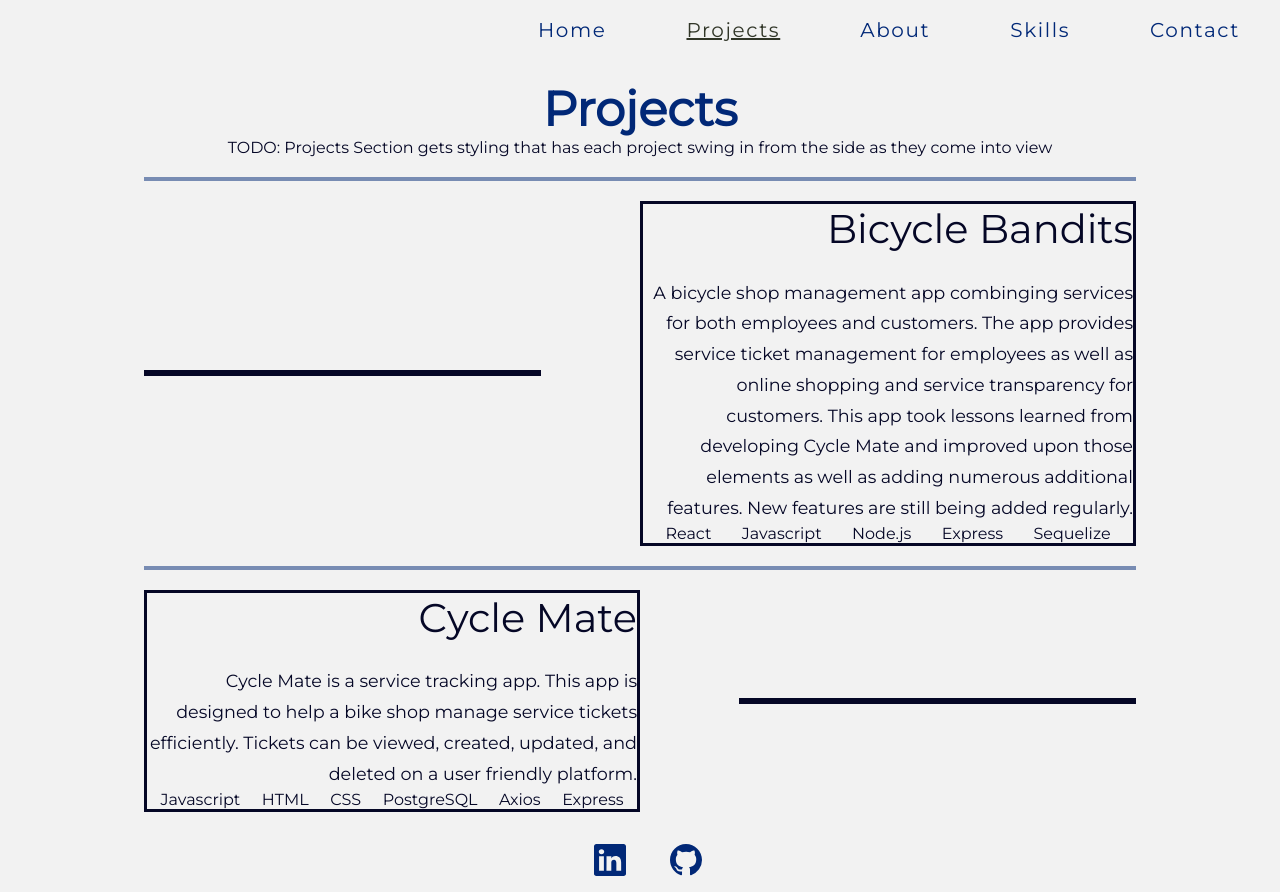
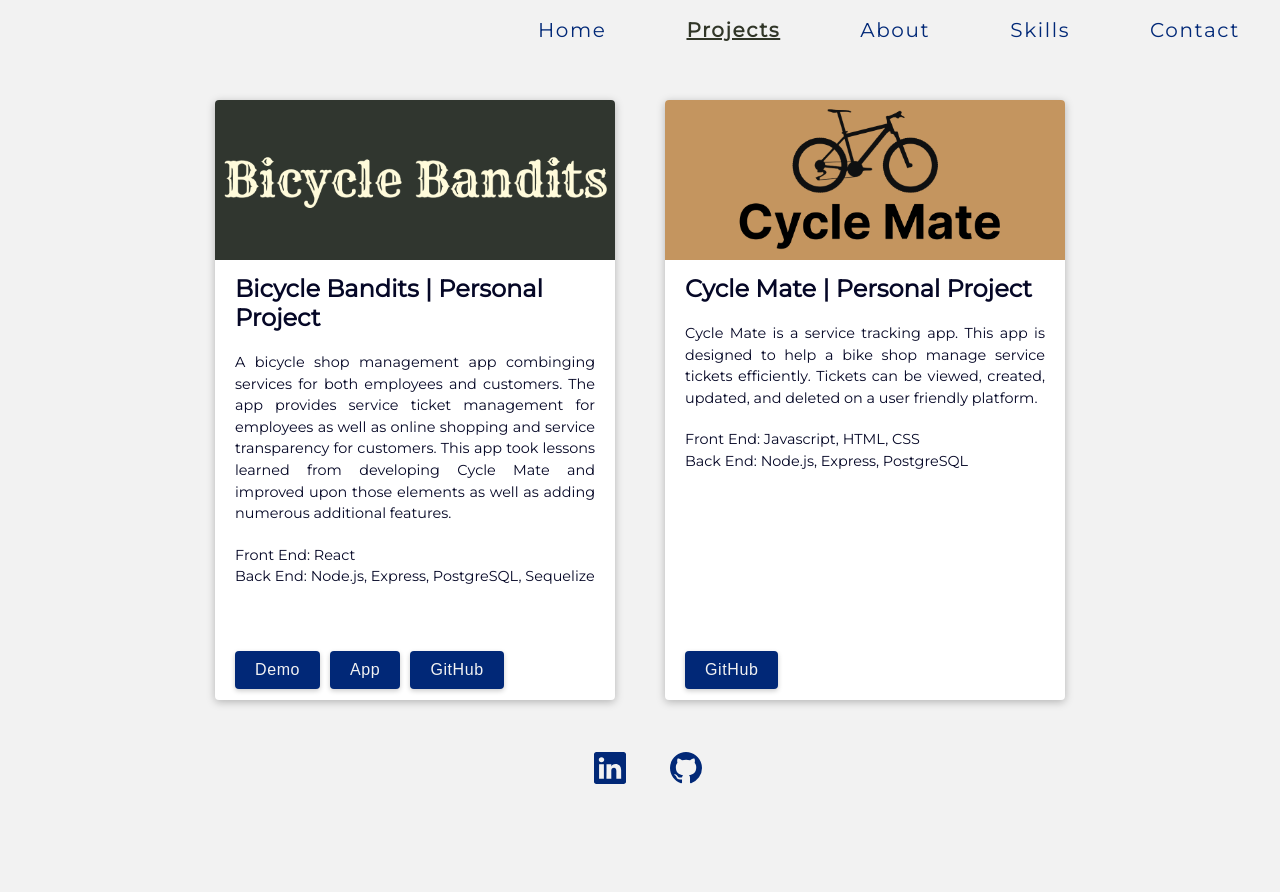
Before and after one commit to tkwaterss/revamped_portfolio, a React (Create React App) app: page /projects in a window 1280 px wide. After the commit the page ends 800 px from the top, so only its background shows below. Built offline with nearby package versions, Linux system fonts and the light colour scheme.

Commit message:
project card layout complete and project info added

```diff
--- a/src/components/About.module.css
+++ b/src/components/About.module.css
@@ -6,7 +6,7 @@
   margin: 0 auto;
 }
 .aboutMe {
-  font-size: 1.25em;
+  font-size: 1.1em;
   font-weight: bold;
   text-align: justify;
 }
--- a/src/components/Header.jsx
+++ b/src/components/Header.jsx
@@ -7,6 +7,7 @@ const Header = () => {
     return {
       color: isActive ? "#313628" : "",
       textDecoration: isActive ? "underline" : "",
+      fontWeight: isActive ? "bold" : "",
     };
   };
   return (
--- a/src/components/Projects.jsx
+++ b/src/components/Projects.jsx
@@ -1,106 +1,33 @@
 import React from "react";
 import classes from "./Projects.module.css";
+import ProjectCard from "./UI/ProjectCard";
+import cycleMate from "../images/Cycle-Mate.png";
+import bicycleBandits from "../images/Bicycle-Bandits.png";
 
 const Projects = () => {
   return (
     <section className={classes.section}>
-      <h2>Projects</h2>
-      TODO: Projects Section gets styling that has each project swing in from the side as they come into view
-      <div className={classes.projectDivider}></div>
-      <section className={classes.project}>
-        <section className={classes.projectPreview}>
-          {/* <a
-            target="_blank"
-            href="https://bicycle-bandits.herokuapp.com/"
-            alt="screenshot of Bike Bandits"
-          >
-            <img
-              id="bike-bandits-scrnshot"
-              src="./images/Screenshot 2023-06-01 125426.png"
-              alt="Bicycle Bandits Screenshot"
-            />
-          </a> */}
-        </section>
-        <section className={classes.projectDescription}>
-          <h3>Bicycle Bandits</h3>
-          <div className={classes.projectLinksContainer}>
-            <h5>
-              {/* <a target="_blank" href="https://youtu.be/Rw1oUMVaRDo">
-                Watch a Demo
-              </a> */}
-            </h5>
-            <h5>
-              {/* <a target="_blank" href="https://bicycle-bandits.herokuapp.com/">
-                Visit the App
-              </a> */}
-            </h5>
-            <h5>
-              {/* <a
-                target="_blank"
-                href="https://github.com/tkwaterss/Bicycle_Bandits"
-              >
-                See the Code
-              </a> */}
-            </h5>
-          </div>
-          <p>
-            A bicycle shop management app combinging services for
-            both employees and customers. The app provides service ticket
-            management for employees as well as online shopping and service
-            transparency for customers. This app took lessons learned from
-            developing Cycle Mate and improved upon those elements as well as
-            adding numerous additional features. New features are still being
-            added regularly.
-          </p>
-          <ol className={classes.projectSkills}>
-            <li>React</li>
-            <li>Javascript</li>
-            <li>Node.js</li>
-            <li>Express</li>
-            <li>Sequelize</li>
-          </ol>
-        </section>
-      </section>
-      <div className={classes.projectDivider}></div>
-      <section className={classes.project}>
-        <section className={classes.projectDescription}>
-          <h3>Cycle Mate</h3>
-          <div className={classes.projectLinksContainer}>
-            <h5>
-              {/* <a target="_blank" href="https://github.com/tkwaterss/Cycle_Mate">
-                See the Code
-              </a> */}
-            </h5>
-          </div>
-          <p>
-            Cycle Mate is a service tracking app. This app is designed to help a
-            bike shop manage service tickets efficiently. Tickets can be viewed,
-            created, updated, and deleted on a user friendly platform.
-          </p>
-          <ol className={classes.projectSkills}>
-            <li>Javascript</li>
-            <li>HTML</li>
-            <li>CSS</li>
-            <li>PostgreSQL</li>
-            <li>Axios</li>
-            <li>Express</li>
-          </ol>
-        </section>
-        <section className={classes.projectPreview}>
-          {/* <a
-            target="_blank"
-            href="https://github.com/tkwaterss/Cycle_Mate"
-            alt="Screenshot of Cycle Mate"
-          >
-            <img
-              id="bike-bandits-scrnshot"
-              src="./images/bike-bandits-screenshot.png"
-              alt="Cycle Mate Screenshot"
-            />
-          </a> */}
-        </section>
-      </section>
-      <div className="project-divider"></div>
+      <div className={classes.cardContainer}>
+        <ProjectCard
+          src={bicycleBandits}
+          projectTitle="Bicycle Bandits | Personal Project"
+          projectDescription="A bicycle shop management app combinging services for both employees and customers. The app provides service ticket management for employees as well as online shopping and service transparency for customers. This app took lessons learned from developing Cycle Mate and improved upon those elements as well as adding numerous additional features."
+          frontEnd={["React"]}
+          backEnd={["Node.js, ", "Express, ", "PostgreSQL, ", "Sequelize"]}
+          demoURL="https://www.youtube.com/watch?v=Rw1oUMVaRDo&ab_channel=TobinWaters"
+          appURL="https://bicycle-bandits.herokuapp.com/"
+          gitHubURL="https://github.com/tkwaterss/Bicycle_Bandits"
+        ></ProjectCard>
+
+        <ProjectCard
+          src={cycleMate}
+          projectTitle="Cycle Mate | Personal Project"
+          projectDescription="Cycle Mate is a service tracking app. This app is designed to help a bike shop manage service tickets efficiently. Tickets can be viewed, created, updated, and deleted on a user friendly platform."
+          frontEnd={["Javascript, ", "HTML, ", "CSS"]}
+          backEnd={["Node.js, ", "Express, ", "PostgreSQL"]}
+          gitHubURL="https://github.com/tkwaterss/Cycle_Mate"
+        ></ProjectCard>
+      </div>
     </section>
   );
 };
--- a/src/components/Projects.module.css
+++ b/src/components/Projects.module.css
@@ -4,6 +4,12 @@
   align-items: center;
   width: 80%;
   margin: 0 auto;
+}
+.cardContainer {
+  display: flex;
+  gap: 50px;
+  flex-wrap: wrap;
+  margin: 20px;
 }
 .projectDivider {
   width: 100%;
--- /dev/null
+++ b/src/components/UI/ProjectCard.jsx
@@ -0,0 +1,40 @@
+import React from "react";
+import Button from "../UI/Button";
+import classes from "./ProjectCard.module.css";
+
+const ProjectCard = (props) => {
+  return (
+    <div className={`${classes.projectCard} ${props.className}`}>
+      <img src={props.src} className={classes.projectBanner}></img>
+      <div className={classes.contentContainer}>
+        <div className={classes.descriptionContainer}>
+          <h3>{props.projectTitle}</h3>
+          <p>{props.projectDescription}</p>
+          <div className={classes.stackContainer}>
+            <p>Front End: {props.frontEnd}</p>
+            <p>Back End: {props.backEnd} </p>
+          </div>
+        </div>
+        <div className={classes.buttonContainer}>
+          {props.demoURL && (
+            <a href={props.demoURL} rel="noopener noreferrer" target="_blank">
+              <Button className={classes.linksBtn}>Demo</Button>
+            </a>
+          )}
+          {props.appURL && (
+            <a href={props.appURL} rel="noopener noreferrer" target="_blank">
+              <Button className={classes.linksBtn}>App</Button>
+            </a>
+          )}
+          {props.gitHubURL && (
+            <a href={props.gitHubURL} rel="noopener noreferrer" target="_blank">
+              <Button className={classes.linksBtn}>GitHub</Button>
+            </a>
+          )}
+        </div>
+      </div>
+    </div>
+  );
+};
+
+export default ProjectCard;
--- /dev/null
+++ b/src/components/UI/ProjectCard.module.css
@@ -0,0 +1,41 @@
+.projectCard {
+  height: 600px;
+  width: 400px;
+  background: #FFFFFF;
+  box-shadow: 0 2px 8px rgba(0, 0, 0, 0.26);
+  border-radius: 4px;
+}
+.projectBanner {
+  height: 160px;
+  width: 400px;
+  border-radius: 4px 4px 0 0;
+}
+.projectCard h3 {
+  font-size: 1.5em;
+  font-weight: bold;
+}
+.projectCard p {
+  font-size: .9em;
+  line-height: 1.5em;
+  text-align: justify;
+}
+.contentContainer {
+  display: flex;
+  flex-direction: column;
+  justify-content: space-between;
+  height: 435px;
+  padding: 10px 20px;
+}
+.descriptionContainer {
+  display: flex;
+  flex-direction: column;
+  gap: 20px;
+}
+.buttonContainer {
+  display: flex;
+  gap: 10px;
+}
+.linksBtn {
+  padding: 10px 20px;
+  font-size: 1em;
+}
```
Also changed, not shown: src/images/Bicycle-Bandits.png (added), src/images/Cycle-Mate.png (added).
